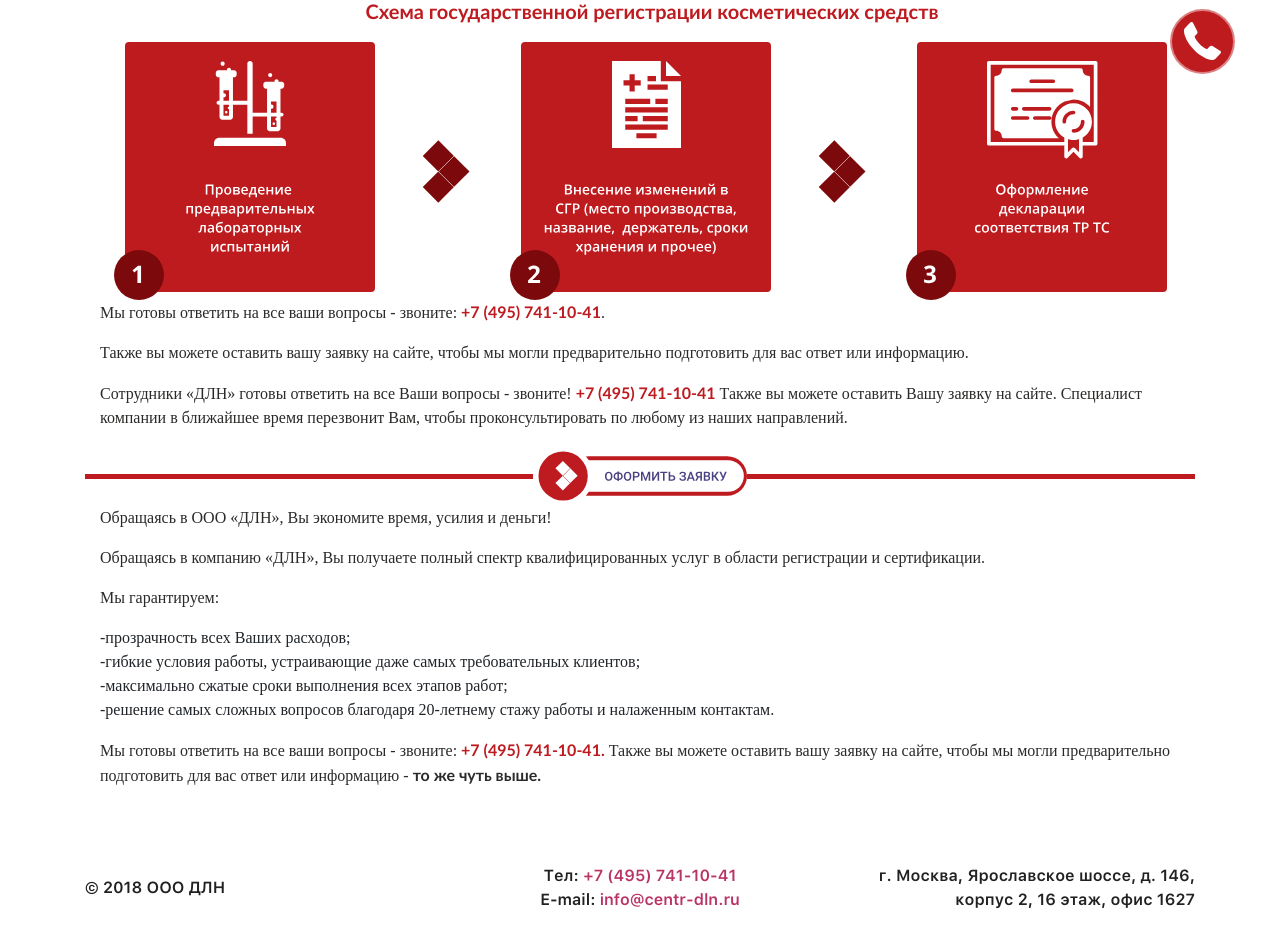
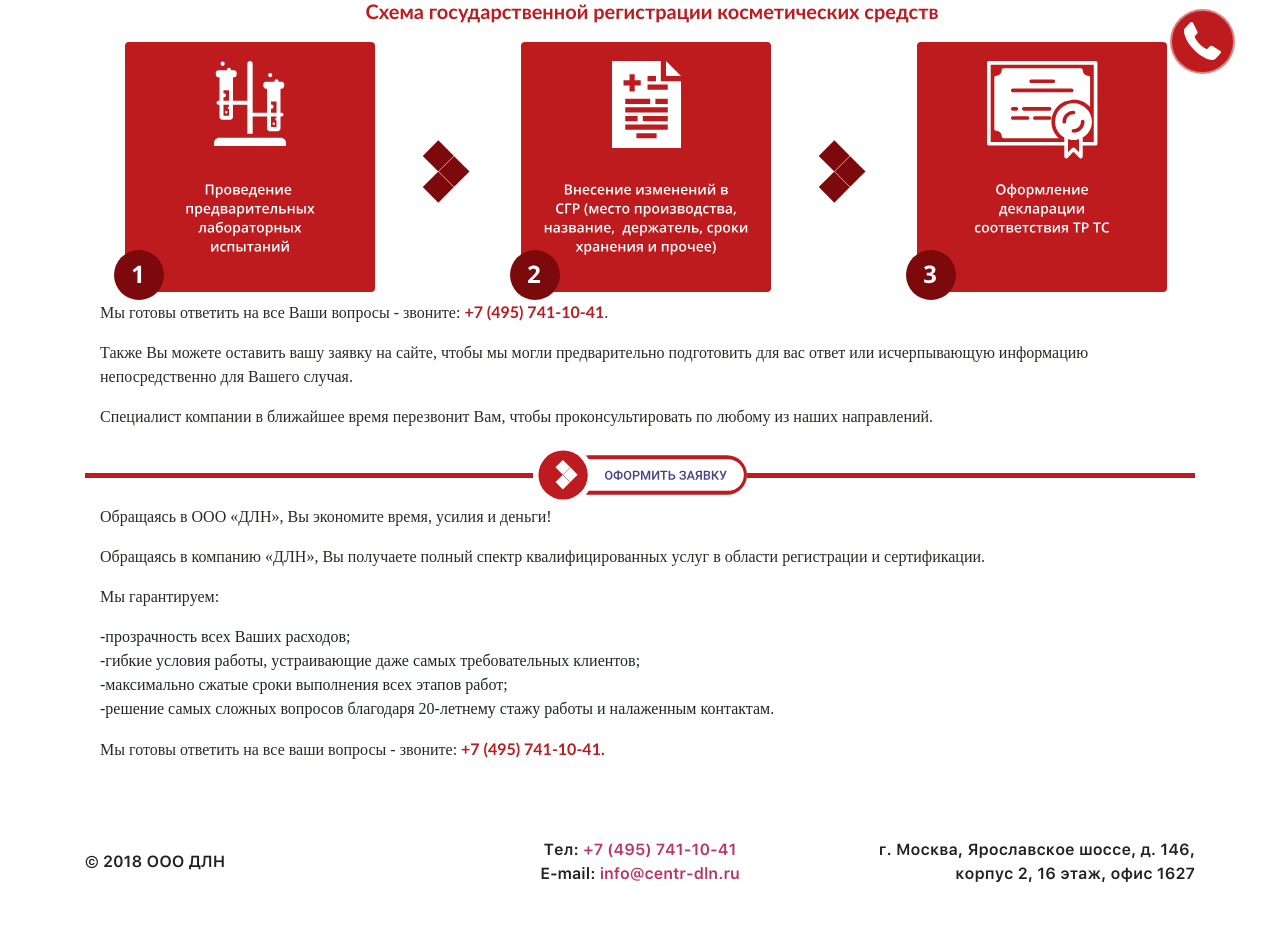
Before and after one commit to YEKabantsov/DLN_site, a Django app: page /registratsiya-cosmeticheskih-products in a window 1280 px wide. Shown: the part 681-1608 px from the top of the page. After the commit the page ends 1564 px from the top, so only its background shows below. Run offline with Django 3.2, Linux system fonts and the light colour scheme; some libraries are stand-ins or nearby versions; some web fonts are replaced.

Commit message:
change page register cosmetic products

```diff
--- a/templates/html/register-cosmetic-products.html
+++ b/templates/html/register-cosmetic-products.html
@@ -99,15 +99,14 @@
                 </div>
             </div>
             <p class="col-12 text_other_page">
-                Мы готовы ответить на все ваши вопросы - звоните: <span class="red-number">+7 (495) 741-10-41</span>.
+                Мы готовы ответить на все Ваши вопросы - звоните: <span class="red-number">+7 (495) 741-10-41</span>.
             </p>
             <p class="col-12 text_other_page">
-                Также вы можете оставить вашу заявку на сайте, чтобы мы могли предварительно подготовить для вас ответ
-                или информацию.
+                Также Вы можете оставить вашу заявку на сайте, чтобы мы могли предварительно подготовить для вас ответ
+                или исчерпывающую информацию непосредственно для Вашего случая.
             </p>
             <p class="col-12 text_other_page">
-                Сотрудники «ДЛН» готовы ответить на все Ваши вопросы - звоните! <span class="red-number">+7 (495) 741-10-41</span>
-                Также вы можете оставить Вашу заявку на сайте. Специалист компании в ближайшее время перезвонит Вам,
+                Специалист компании в ближайшее время перезвонит Вам,
                 чтобы проконсультировать по любому из наших направлений.
             </p>
 
@@ -131,8 +130,6 @@
             </ul>
             <p class="col-12 text_other_page">
                 Мы готовы ответить на все ваши вопросы - звоните: <span class="red-number">+7 (495) 741-10-41.</span>
-                Также вы можете оставить вашу заявку на сайте, чтобы мы могли предварительно подготовить для вас ответ
-                или информацию - <span class="bold_text">то же чуть выше.</span>
             </p>
 
         </div>
```
